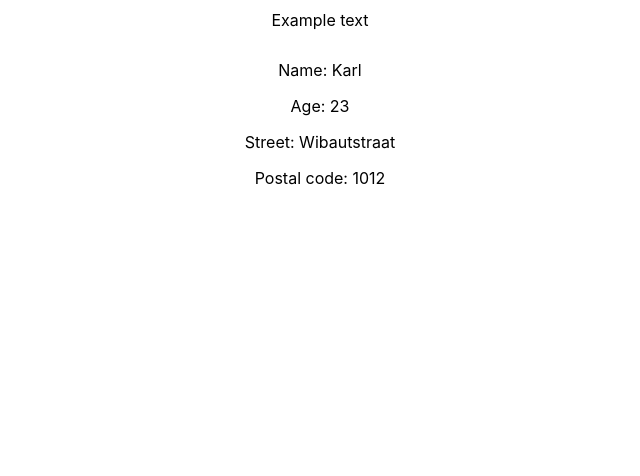
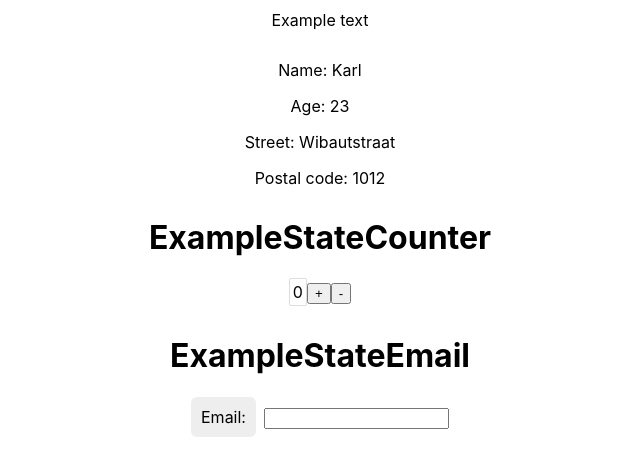
Before and after one commit to upleveled/react-components-props-state-winter-2026-eu, a React app: page / in a window 1280 px wide. Shown: the top 476 px of the page, without its empty margins (320-960 px from the left). Built offline with nearby package versions, Linux system fonts and the light colour scheme; the HTML template or start-up script is replaced by a standard one.

Commit message:
Add state examples

```diff
--- a/src/App.js
+++ b/src/App.js
@@ -1,6 +1,8 @@
 import './App.css';
 import ExampleComponents from './ExampleComponents';
 import ExampleProps from './ExampleProps';
+import ExampleStateCounter from './ExampleStateCounter';
+import ExampleStateEmail from './ExampleStateEmail';
 
 export default function App() {
   return (
@@ -12,6 +14,26 @@ export default function App() {
         street="Wibautstraat"
         postalCode="1012"
       />
+      <ExampleStateCounter />
+      <ExampleStateEmail />
+      <br />
+      <br />
+      <br />
+      <br />
+      <br />
+      <br />
+      <br />
+      <br />
+      <br />
+      <br />
+      <br />
+      <br />
+      <br />
+      <br />
+      <br />
+      <br />
+      <br />
+      <br />
     </div>
   );
 }
--- /dev/null
+++ b/src/ExampleStateCounter.js
@@ -0,0 +1,40 @@
+// 1. Import useState from react
+import { useState } from 'react';
+
+export default function ExampleStateCounter() {
+  // 2. Create state variable
+  const [count, setCount] = useState(0);
+
+  return (
+    <div>
+      <h1>ExampleStateCounter</h1>
+      <div
+        style={{
+          display: 'inline-block',
+          border: '1px solid #ddd',
+          padding: '3px',
+          borderRadius: 2,
+        }}
+      >
+        {/* 3. Use state variable */}
+        {count}
+      </div>
+
+      <button
+        onClick={() => {
+          // 4. Update state variable value
+          setCount(count + 1);
+        }}
+      >
+        +
+      </button>
+      <button
+        onClick={() => {
+          setCount(count - 1);
+        }}
+      >
+        -
+      </button>
+    </div>
+  );
+}
--- /dev/null
+++ b/src/ExampleStateEmail.js
@@ -0,0 +1,29 @@
+import { useState } from 'react';
+
+export default function ExampleStateEmail() {
+  const [email, setEmail] = useState('');
+  return (
+    <div>
+      <h1>ExampleStateEmail</h1>
+      <div
+        style={{
+          background: '#eee',
+          borderRadius: 6,
+          display: 'inline-block',
+          marginRight: 8,
+          padding: 10,
+        }}
+      >
+        Email: {email}
+      </div>
+      {/* Controlled component (value and onChange) */}
+      <input
+        value={email}
+        onChange={(event) => {
+          console.log(`Setting email to ${event.currentTarget.value}`);
+          setEmail(event.currentTarget.value);
+        }}
+      />
+    </div>
+  );
+}
```
